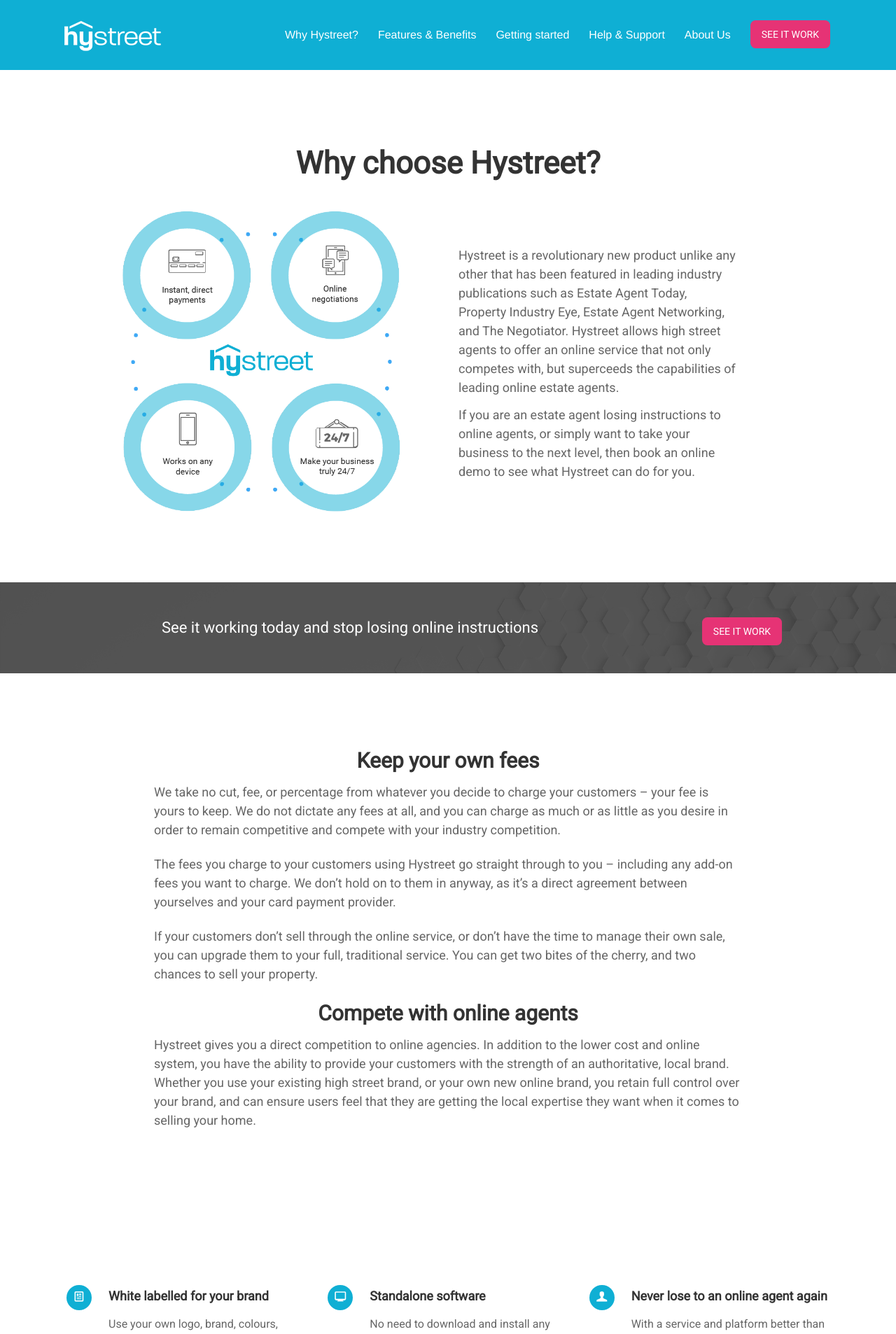
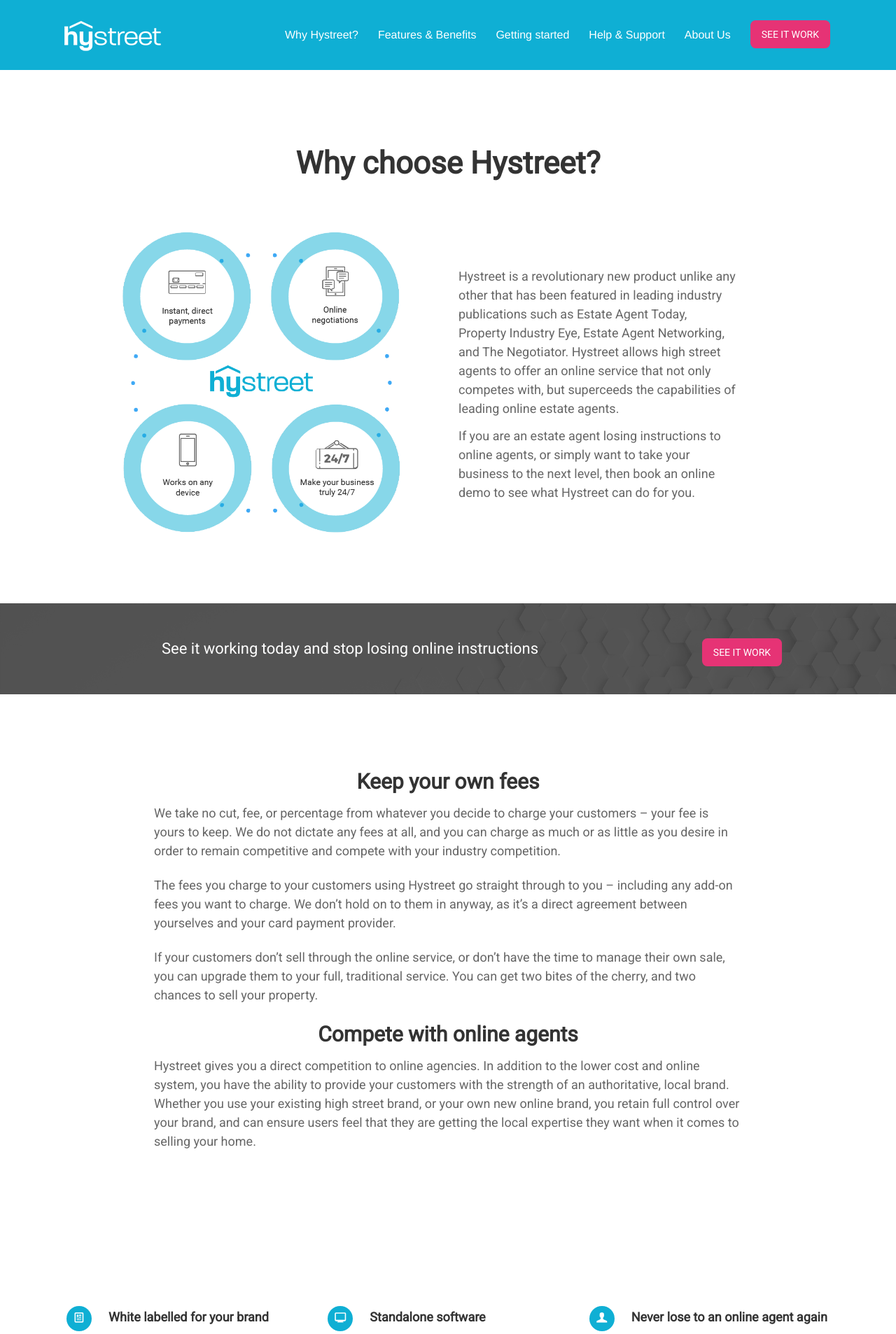
Before and after one commit to hystreet/hystreet.github.io, a Jekyll site: the page built from why-hystreet/index.html, in a window 1280 px wide. Shown: the top 1906 px of the page at 70% size. Built offline with Jekyll 4.4.1, drawn with Linux system fonts in a browser that asks for light colours; some web fonts are replaced; a script that is not in the unit is left out.

Commit message:
Update index.html

```diff
--- a/why-hystreet/index.html
+++ b/why-hystreet/index.html
@@ -49,7 +49,7 @@
   <div class="row">
     <div class="special-title centered-text">
       <h1>Why choose Hystreet?</h1>
-      <div class="spacing"></div>
+      <div class="spacing" style="height: 50px;"></div>
       <div class="large-6 columns left">
       <img src="/images/WH-image-3.png" style="width: 75%;/* margin: 0 auto; */margin-left: 15%;/* float: right; */">
       </div>
```
